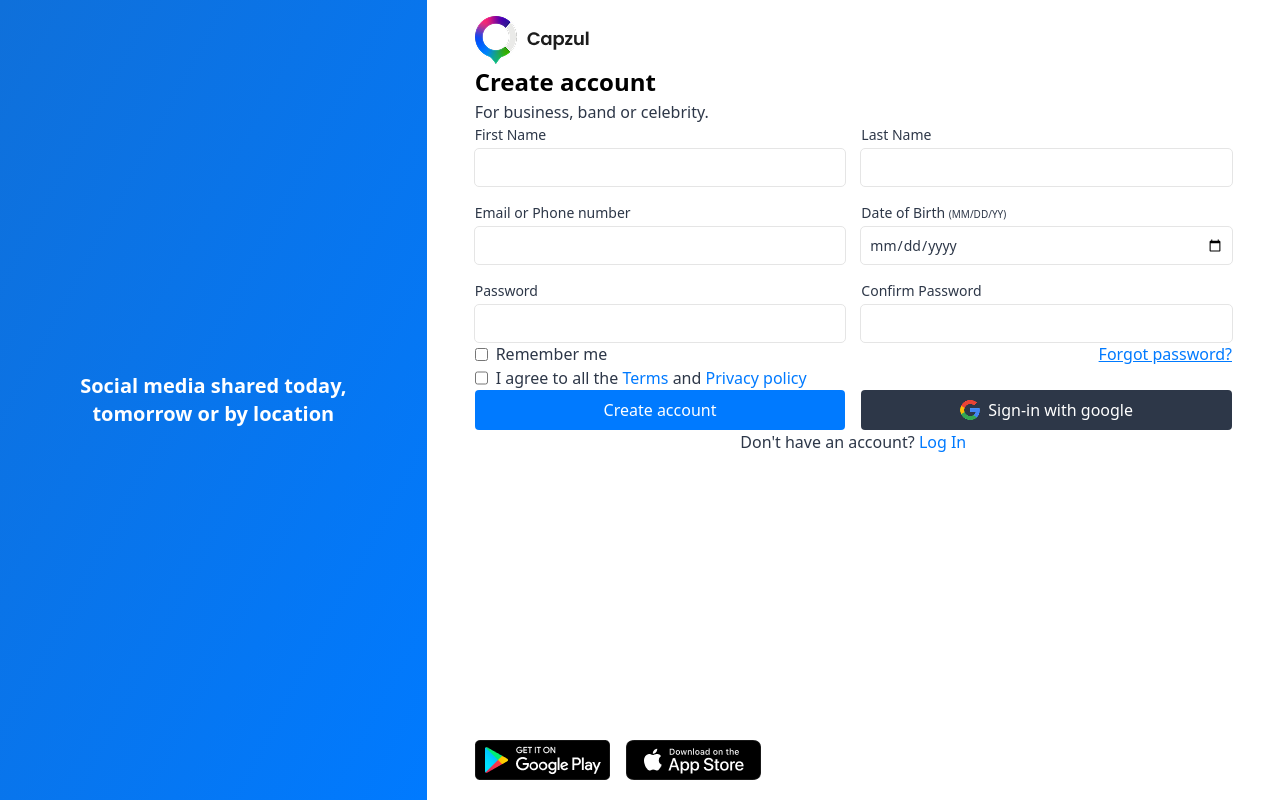
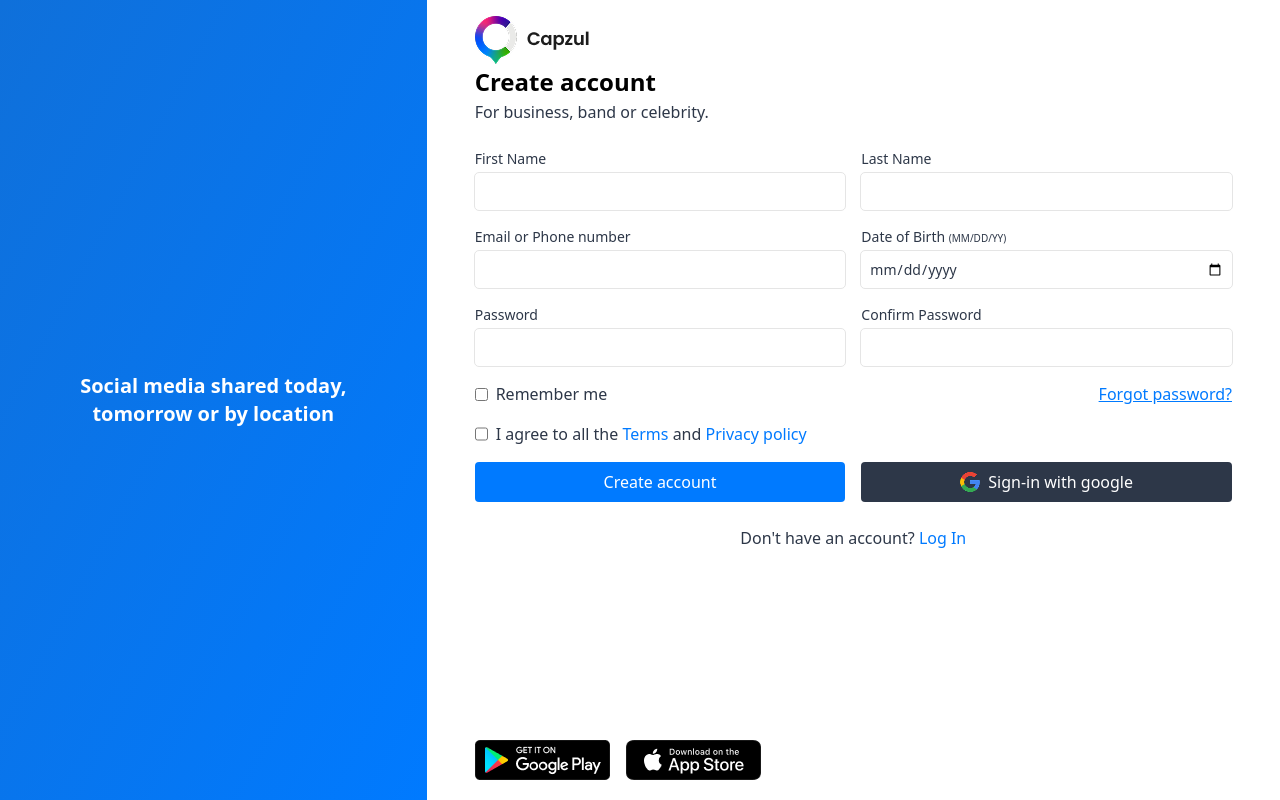
Before and after one commit to PeaceOloruntoba/probable-octo-bassoon, a React (Vite) app: page / in a window 1280 px wide. Built offline with nearby package versions, Linux system fonts and the light colour scheme.

Commit message:
Update App.tsx

```diff
--- a/src/App.tsx
+++ b/src/App.tsx
@@ -16,7 +16,7 @@ export default function App() {
           Create account
         </span>
         <span>For business, band or celebrity.</span>
-        <form>
+        <form className="space-y-4 py-6">
           <div className="grid grid-cols-2 gap-4 text-[14px]">
             <div className="flex flex-col gap-1">
               <label htmlFor="firstName">First Name</label>
```
